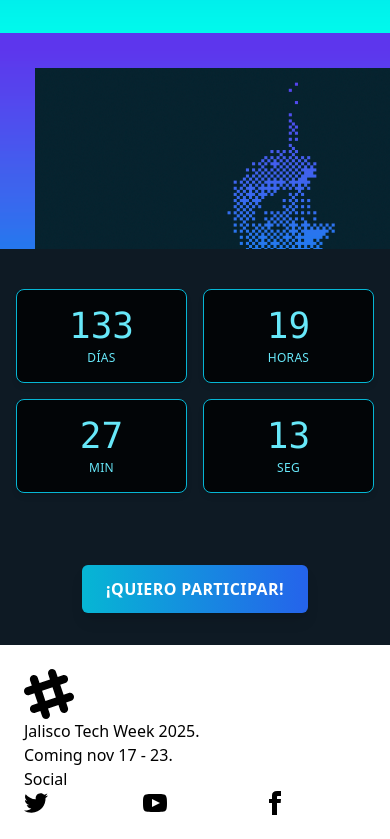
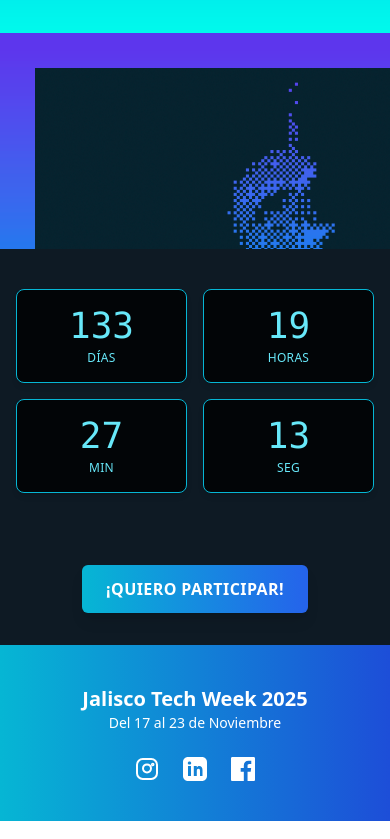
Before and after one commit to juanmcervantes/Jalisco_Tech_Week_Infra, a React (Vite) app: page / in a window 390 px wide. Shown: the part 623-1462 px from the top of the page. Built offline with nearby package versions, Linux system fonts and the light colour scheme.

Commit message:
Footer component improved style, position, basic responsiveness and linked social icons added

```diff
--- a/src/components/Footer.jsx
+++ b/src/components/Footer.jsx
@@ -1,70 +1,74 @@
-import * as React from 'react'
+import * as React from 'react';
 
 function Footer() {
+  return (
+    <footer className="bg-gradient-to-r from-cyan-500 to-blue-700 text-white px-6 py-10 flex flex-col md:flex-row justify-between items-center gap-6">
+      <div className="text-center md:text-left">
+        <h2 className="text-xl font-bold">Jalisco Tech Week 2025</h2>
+        <p className="text-sm">Del 17 al 23 de Noviembre</p>
+      </div>
 
-    return (
-        <>
-        <footer className="footer sm:footer-horizontal bg-neutral text-neutral-content p-6">
-  <aside>
-    <svg
-      width="50"
-      height="50"
-      viewBox="0 0 24 24"
-      xmlns="http://www.w3.org/2000/svg"
-      fillRule="evenodd"
-      clipRule="evenodd"
-      className="fill-current">
-      <path
-        d="M22.672 15.226l-2.432.811.841 2.515c.33 1.019-.209 2.127-1.23 2.456-1.15.325-2.148-.321-2.463-1.226l-.84-2.518-5.013 1.677.84 2.517c.391 1.203-.434 2.542-1.831 2.542-.88 0-1.601-.564-1.86-1.314l-.842-2.516-2.431.809c-1.135.328-2.145-.317-2.463-1.229-.329-1.018.211-2.127 1.231-2.456l2.432-.809-1.621-4.823-2.432.808c-1.355.384-2.558-.59-2.558-1.839 0-.817.509-1.582 1.327-1.846l2.433-.809-.842-2.515c-.33-1.02.211-2.129 1.232-2.458 1.02-.329 2.13.209 2.461 1.229l.842 2.515 5.011-1.677-.839-2.517c-.403-1.238.484-2.553 1.843-2.553.819 0 1.585.509 1.85 1.326l.841 2.517 2.431-.81c1.02-.33 2.131.211 2.461 1.229.332 1.018-.21 2.126-1.23 2.456l-2.433.809 1.622 4.823 2.433-.809c1.242-.401 2.557.484 2.557 1.838 0 .819-.51 1.583-1.328 1.847m-8.992-6.428l-5.01 1.675 1.619 4.828 5.011-1.674-1.62-4.829z"></path>
-    </svg>
-    <p>
-      Jalisco Tech Week 2025.
-      <br />
-      Coming nov 17 - 23.
-    </p>
-  </aside>
-  <nav>
-    <h6 className="footer-title">Social</h6>
-    <div className="grid grid-flow-col gap-4">
-      <a>
+      <div className="flex gap-6">
+        {/* Instagram */}
+        <a
+          href="https://www.instagram.com/jaliscotechweek/"
+          target="_blank"
+          rel="noopener noreferrer"
+          aria-label="Instagram"
+          className="hover:opacity-80 transition-opacity"
+        >
           <svg
             xmlns="http://www.w3.org/2000/svg"
-          width="24"
-          height="24"
+            className="w-6 h-6"
+            fill="none"
             viewBox="0 0 24 24"
-          className="fill-current">
+            stroke="currentColor"
+          >
             <path
-            d="M24 4.557c-.883.392-1.832.656-2.828.775 1.017-.609 1.798-1.574 2.165-2.724-.951.564-2.005.974-3.127 1.195-.897-.957-2.178-1.555-3.594-1.555-3.179 0-5.515 2.966-4.797 6.045-4.091-.205-7.719-2.165-10.148-5.144-1.29 2.213-.669 5.108 1.523 6.574-.806-.026-1.566-.247-2.229-.616-.054 2.281 1.581 4.415 3.949 4.89-.693.188-1.452.232-2.224.084.626 1.956 2.444 3.379 4.6 3.419-2.07 1.623-4.678 2.348-7.29 2.04 2.179 1.397 4.768 2.212 7.548 2.212 9.142 0 14.307-7.721 13.995-14.646.962-.695 1.797-1.562 2.457-2.549z"></path>
+              strokeWidth="2"
+              d="M7.75 2h8.5A5.75 5.75 0 0122 7.75v8.5A5.75 5.75 0 0116.25 22h-8.5A5.75 5.75 0 012 16.25v-8.5A5.75 5.75 0 017.75 2zM16 11.37a4 4 0 11-7.999.001A4 4 0 0116 11.37zm1.75-4.62a.75.75 0 10.001 1.5.75.75 0 00-.001-1.5z"
+            />
           </svg>
         </a>
-      <a>
+
+        {/* LinkedIn */}
+        <a
+          href="https://www.linkedin.com/company/jalisco-tech-week/"
+          target="_blank"
+          rel="noopener noreferrer"
+          aria-label="LinkedIn"
+          className="hover:opacity-80 transition-opacity"
+        >
           <svg
             xmlns="http://www.w3.org/2000/svg"
-          width="24"
-          height="24"
+            className="w-6 h-6"
+            fill="currentColor"
             viewBox="0 0 24 24"
-          className="fill-current">
-          <path
-            d="M19.615 3.184c-3.604-.246-11.631-.245-15.23 0-3.897.266-4.356 2.62-4.385 8.816.029 6.185.484 8.549 4.385 8.816 3.6.245 11.626.246 15.23 0 3.897-.266 4.356-2.62 4.385-8.816-.029-6.185-.484-8.549-4.385-8.816zm-10.615 12.816v-8l8 3.993-8 4.007z"></path>
+          >
+            <path d="M19 0h-14C2.2 0 0 2.2 0 5v14c0 2.8 2.2 5 5 5h14c2.8 0 5-2.2 5-5V5c0-2.8-2.2-5-5-5zM8 19H5V9h3v10zM6.5 7.6c-1 0-1.7-.7-1.7-1.6S5.5 4.4 6.5 4.4s1.7.7 1.7 1.6S7.5 7.6 6.5 7.6zM20 19h-3v-5.2c0-1.2-.4-2-1.5-2s-1.7.8-1.7 2V19h-3V9h3v1.4c.5-.7 1.2-1.4 2.5-1.4 1.9 0 3.2 1.3 3.2 3.9V19z" />
           </svg>
         </a>
-      <a>
+
+        {/* Facebook */}
+        <a
+          href="https://www.facebook.com/jaliscotechweek"
+          target="_blank"
+          rel="noopener noreferrer"
+          aria-label="Facebook"
+          className="hover:opacity-80 transition-opacity"
+        >
           <svg
             xmlns="http://www.w3.org/2000/svg"
-          width="24"
-          height="24"
+            className="w-6 h-6"
+            fill="currentColor"
             viewBox="0 0 24 24"
-          className="fill-current">
-          <path
-            d="M9 8h-3v4h3v12h5v-12h3.642l.358-4h-4v-1.667c0-.955.192-1.333 1.115-1.333h2.885v-5h-3.808c-3.596 0-5.192 1.583-5.192 4.615v3.385z"></path>
+          >
+            <path d="M22.675 0h-21.35C.6 0 0 .6 0 1.325v21.351C0 23.4.6 24 1.325 24h11.492V14.708h-3.13v-3.622h3.13V8.413c0-3.1 1.893-4.788 4.658-4.788 1.325 0 2.464.099 2.796.143v3.24l-1.918.001c-1.504 0-1.796.715-1.796 1.763v2.313h3.587l-.467 3.622h-3.12V24h6.116C23.4 24 24 23.4 24 22.675V1.325C24 .6 23.4 0 22.675 0z" />
           </svg>
         </a>
       </div>
-  </nav>
     </footer>
-        </>
-    )
-
+  );
 }
 
-export default Footer
+export default Footer;
```
Lines whose indentation alone changed are shown as unchanged.
